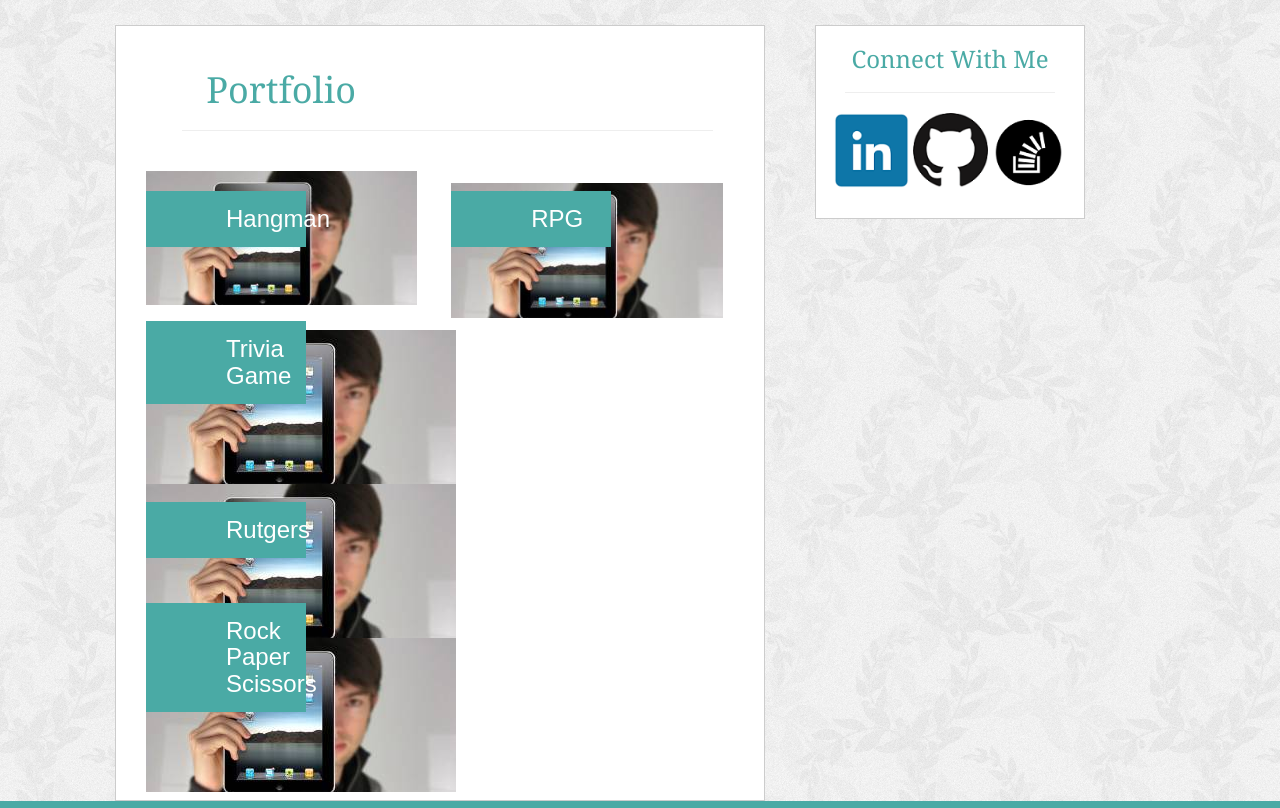
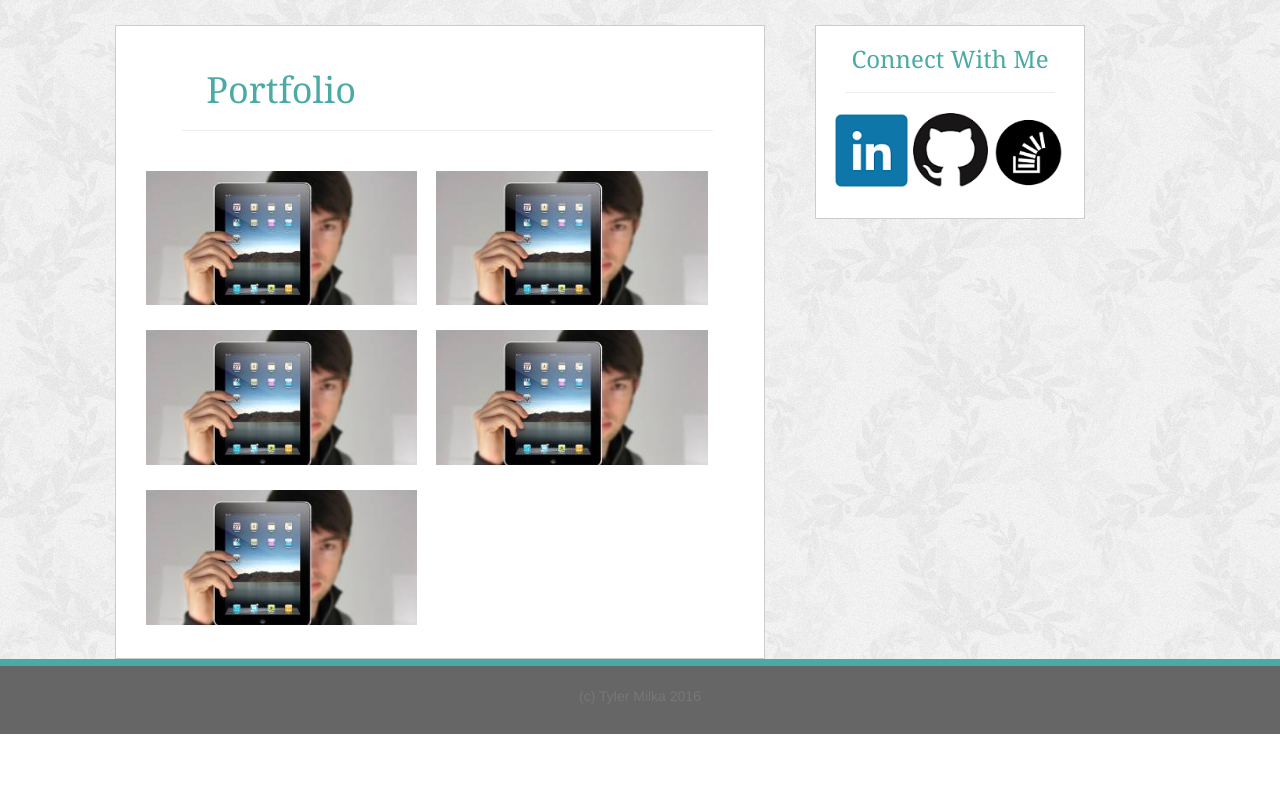
Before and after one commit to TylerMilka/Responsive-Porfolio, a PHP site: page /portfolio.html in a window 1280 px wide. Shown: the part 66-874 px from the top of the page. After the commit the page ends 800 px from the top, so only its background shows below. Run offline with PHP 8.4, Linux system fonts and the light colour scheme.

Commit message:
final edits

```diff
--- a/assets/css/style.css
+++ b/assets/css/style.css
@@ -174,12 +176,19 @@ h1,h2,h3 {
 
 	}
 
-.picture1 {
+
+}
+
+	.picture1 {
 
 		position: relative;
+		z-index: 1;
 		width: 45%;
 		margin-right: 15px;
 		margin-bottom: 25px;
+
+
+
 
 	}
 
@@ -195,10 +204,15 @@ h1,h2,h3 {
 
 	}
 
-	.picture2 {
+
+.picture2 {
 
 		position: relative;
+		z-index: 1;
 		width: 45%;
+		margin-right: 15px;
+		margin-bottom: 25px;
+
 
 	}
 
@@ -214,11 +228,7 @@ h1,h2,h3 {
 
 	}
 
-	.picture3 {
 
-		position: relative;
-		width: 60%;
-		}
 
 	#triviagame {
 		position: absolute;
@@ -231,11 +241,7 @@ h1,h2,h3 {
 		padding: 15px 80px 15px 80px;
 	}
 
-.picture4 {
 
-		position: relative;
-		width: 60%;
-	}
 
 #rutgers{
 		position: absolute;
@@ -249,11 +255,8 @@ h1,h2,h3 {
 	}
 
 
-.picture5 {
 
-		position: relative;
-		width: 60%;
-	}
+
 
 #rock{
 
--- a/contact.html
+++ b/contact.html
@@ -6,7 +6,7 @@
 		<!--css file -->
 		<link rel="stylesheet" type="text/css" href= "assets/css/style.css">
 		<link rel="stylesheet" href="https://maxcdn.bootstrapcdn.com/bootstrap/3.3.7/css/bootstrap.min.css" integrity="sha384-BVYiiSIFeK1dGmJRAkycuHAHRg32OmUcww7on3RYdg4Va+PmSTsz/K68vbdEjh4u" crossorigin="anonymous">
-
+		<meta name="viewport" content="width=device-width, initial-scale=1.0">
 
 	</head>
 <body>
--- a/index.html
+++ b/index.html
@@ -6,7 +6,7 @@
 		<!--css file -->
 		<link rel="stylesheet" type="text/css" href= "assets/css/style.css">
 		<link rel="stylesheet" href="https://maxcdn.bootstrapcdn.com/bootstrap/3.3.7/css/bootstrap.min.css" integrity="sha384-BVYiiSIFeK1dGmJRAkycuHAHRg32OmUcww7on3RYdg4Va+PmSTsz/K68vbdEjh4u" crossorigin="anonymous">
-
+		<meta name="viewport" content="width=device-width, initial-scale=1.0">
 	</head>
 <body>
 	<div class="pagewrapper">
--- a/index.php
+++ b/index.php
@@ -1 +1 @@
-<?php include_once ("index.html"); ?>
+<?php include_once ("responsiveportfolio.html"); ?>
--- a/portfolio.html
+++ b/portfolio.html
@@ -6,7 +6,7 @@
 		<!--css file -->
 		<link rel="stylesheet" type="text/css" href= "assets/css/style.css">
 		<link rel="stylesheet" href="https://maxcdn.bootstrapcdn.com/bootstrap/3.3.7/css/bootstrap.min.css" integrity="sha384-BVYiiSIFeK1dGmJRAkycuHAHRg32OmUcww7on3RYdg4Va+PmSTsz/K68vbdEjh4u" crossorigin="anonymous">
-
+		<meta name="viewport" content="width=device-width, initial-scale=1.0">
 		</head>
 <body>
 	<div class="pagewrapper">
@@ -41,33 +41,24 @@
 		<br>
 	 <!-- Where all projects will go -->
 
-		<span class="picture1">
-		<img class="picture1" src="assets/hangman.jpg">
-		<h3 id="hangman"> Hangman </h3>
-		</span>
+
+
+		<img class="picture2" src="assets/hangman.jpg">
+
+
+		<img class="picture2" src="assets/hangman.jpg">
+
+
+		<img class="picture2" src="assets/hangman.jpg">
 
 
 
-		<span class="picture2">
 		<img class="picture2" src="assets/hangman.jpg">
-		<h3 id="rpg"> RPG </h3>
-		</span>
 
 
-		<span class="picture3">
-		<img src="assets/hangman.jpg">
-		<h3 id="triviagame"> Trivia Game </h3>
-		</span>
+		<img class="picture2" src="assets/hangman.jpg">
 
-		<span class="picture4">
-		<img src="assets/hangman.jpg">
-		<h3 id="rutgers"> Rutgers </h3>
-		</span>
 
-		<span class="picture5">
-		<img src="assets/hangman.jpg">
-		<h3 id="rock"> Rock Paper Scissors </h3>
-		</span>
 
 	</div>
 		</div>
```
Also changed, not shown: other parts of assets/css/style.css (+157 -15 lines).
